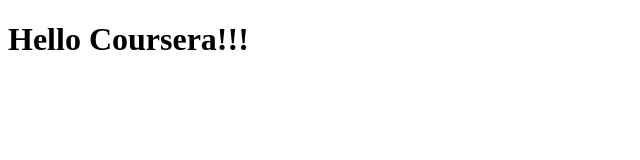
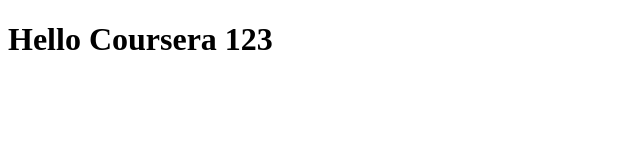
Before and after one commit to hectorv99/coursera-test, a plain HTML site: page index.html in a window 1280 px wide. Shown: the full height of the page, 0-640 px from the left. Drawn offline with Linux system fonts and the light colour scheme.

Commit message:
Third web file

```diff
--- a/index.html
+++ b/index.html
@@ -6,6 +6,6 @@
         <title>Hello Coursera!!!</title>
     </head>
     <body>
-        <h1>Hello Coursera!!!</h1>
+        <h1>Hello Coursera 123</h1>
     </body>
 </html>
```
